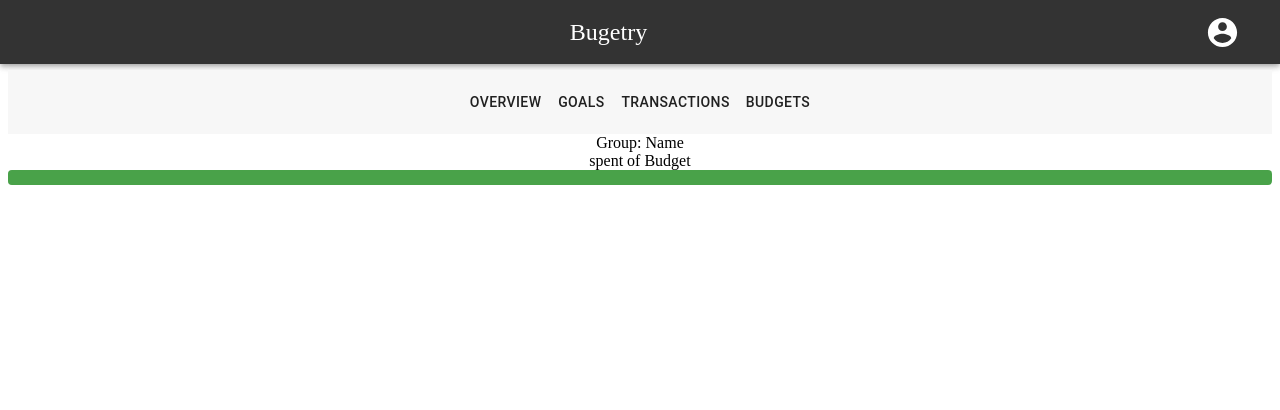
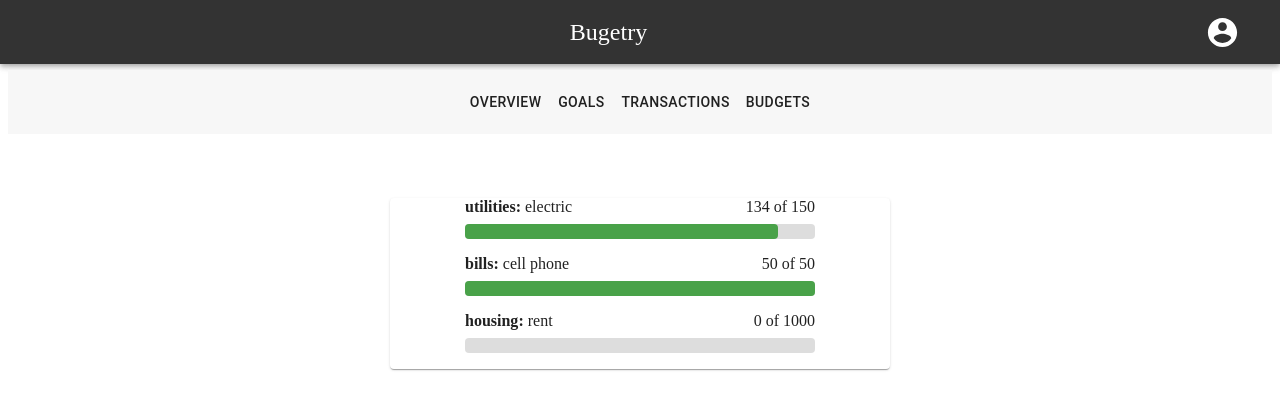
Before and after one commit to jrmeyers92/budgety, a React (Create React App) app: page / in a window 1280 px wide. Shown: the top 410 px of the page. Built offline with nearby package versions, Linux system fonts and the light colour scheme.

Commit message:
stying done for budget

```diff
--- a/src/App.js
+++ b/src/App.js
@@ -3,36 +3,18 @@ import "./App.css";
 import Nav from "./navs/Nav";
 import SecondaryNav from "./navs/SecondaryNav";
 import Budgets from "./budget/Budgets";
+import { BudgetProvider } from "./BudgetContext";
 
 function App() {
-	const [expenses, setExpenses] = useState([
-		{
-			group: "utilities",
-			name: "electric",
-			budget: 150,
-			spent: 134,
-		},
-		{
-			group: "bills",
-			name: "cell phone",
-			budget: 50,
-			spent: 50,
-		},
-		{
-			group: "housing",
-			name: "rent",
-			budget: 1000,
-			spent: 0,
-		},
-	]);
-
 	const [transactions, setTransactions] = useState([]);
 
 	return (
 		<div className='App'>
 			<Nav />
 			<SecondaryNav />
-			<Budgets />
+			<BudgetProvider>
+				<Budgets />
+			</BudgetProvider>
 		</div>
 	);
 }
--- /dev/null
+++ b/src/BudgetContext.js
@@ -0,0 +1,32 @@
+import React, { createContext, useState } from "react";
+
+export const BudgetContext = createContext();
+
+export const BudgetProvider = ({ children }) => {
+	const [expenses, setExpenses] = useState([
+		{
+			group: "utilities",
+			name: "electric",
+			budget: 150,
+			spent: 134,
+		},
+		{
+			group: "bills",
+			name: "cell phone",
+			budget: 50,
+			spent: 50,
+		},
+		{
+			group: "housing",
+			name: "rent",
+			budget: 1000,
+			spent: 0,
+		},
+	]);
+
+	return (
+		<BudgetContext.Provider value={[expenses, setExpenses]}>
+			{children}
+		</BudgetContext.Provider>
+	);
+};
--- /dev/null
+++ b/src/budget/Budget.css
@@ -0,0 +1,13 @@
+.budget {
+	width: 350px;
+	display: flex;
+	flex-direction: column;
+	margin-left: auto;
+	margin-right: auto;
+}
+
+.budget__text {
+	display: flex;
+	justify-content: space-between;
+	margin-bottom: 0.5rem;
+}
--- /dev/null
+++ b/src/budget/Budgets.css
@@ -0,0 +1,7 @@
+.budgets {
+	margin-top: 2rem;
+	padding: 2rem;
+	width: 500px;
+	margin-left: auto;
+	margin-right: auto;
+}
--- a/src/budget/ProgressBar.css
+++ b/src/budget/ProgressBar.css
@@ -1,3 +1,7 @@
+.progressBar {
+	margin-bottom: 1rem;
+}
+
 .progressBar__grayBar {
 	background-color: rgb(221, 221, 221);
 	width: 350px;
--- a/src/budget/ProgressBar.js
+++ b/src/budget/ProgressBar.js
@@ -1,13 +1,14 @@
-import React from "react";
+import React, { useContext } from "react";
 import "./ProgressBar.css";
 
-const ProgressBar = () => {
+const ProgressBar = ({ spent, budget }) => {
+	const percent = (spent / budget) * 350 + "px";
+
 	return (
 		<div className='progressBar'>
 			<div className='progressBar__grayBar'></div>
-			<div className='progressBar__greenBar'></div>
+			<div className='progressBar__greenBar' style={{ width: percent }}></div>
 		</div>
-		// style={{ width: props.percent }}
 	);
 };
 
--- a/src/budget/budget.js
+++ b/src/budget/budget.js
@@ -1,21 +1,24 @@
 import React from "react";
 import ProgressBar from "./ProgressBar";
+import "./Budget.css";
 
-const Budget = () => {
+const Budget = (props) => {
 	return (
 		<div className='budget'>
 			<div className='budget__text'>
 				<div className='budget__text-left'>
-					<span>Group: </span>
-					<span>Name</span>
+					<span>
+						<strong>{props.group}: </strong>
+					</span>
+					<span>{props.name}</span>
 				</div>
 				<div className='budget__text-right'>
 					<span>
-						<span>spent</span> of <span>Budget</span>
+						<span>{props.spent} </span> of <span> {props.budget}</span>
 					</span>
 				</div>
 			</div>
-			<ProgressBar />
+			<ProgressBar spent={props.spent} budget={props.budget} />
 		</div>
 	);
 };
--- a/src/budget/budgets.js
+++ b/src/budget/budgets.js
@@ -1,10 +1,25 @@
-import React from "react";
+import React, { useContext } from "react";
 import Budget from "./Budget";
+import { BudgetContext } from "../BudgetContext";
+import "./Budgets.css";
+import { Paper } from "@material-ui/core";
 
 const Budgets = () => {
+	const [expenses, setExpenses] = useContext(BudgetContext);
 	return (
-		<div>
-			<Budget />
+		<div className='budgets'>
+			<Paper>
+				{expenses.map((expense) => {
+					return (
+						<Budget
+							group={expense.group}
+							name={expense.name}
+							budget={expense.budget}
+							spent={expense.spent}
+						/>
+					);
+				})}
+			</Paper>
 		</div>
 	);
 };
```
Also changed, not shown: src/TransactionsContext.js (added).
